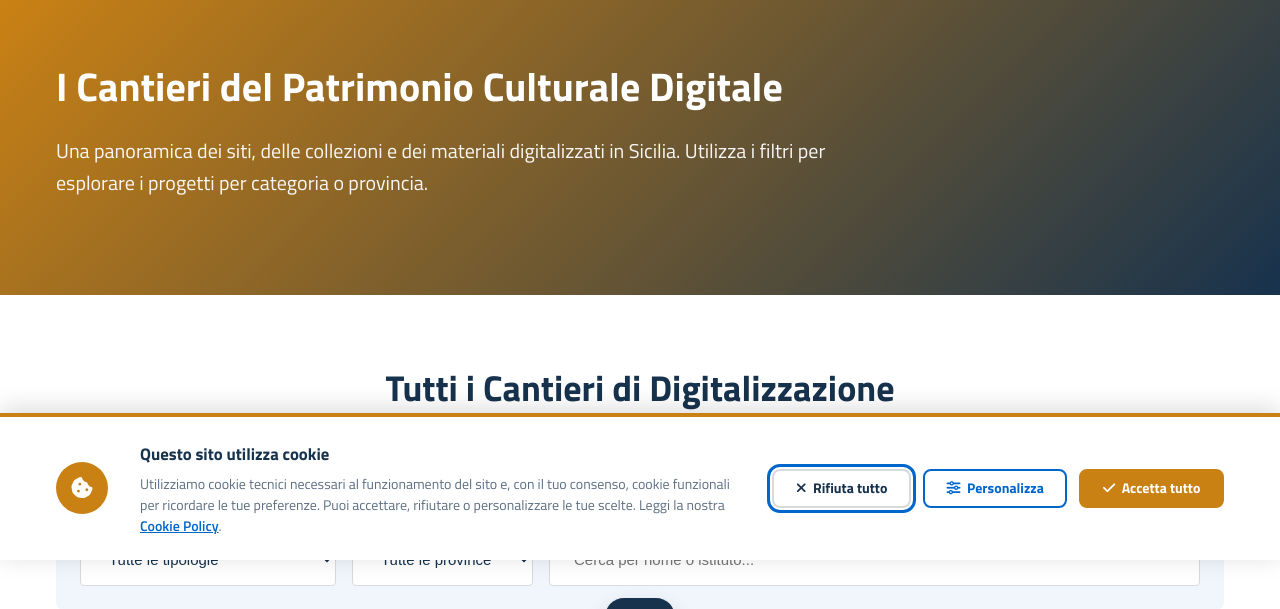
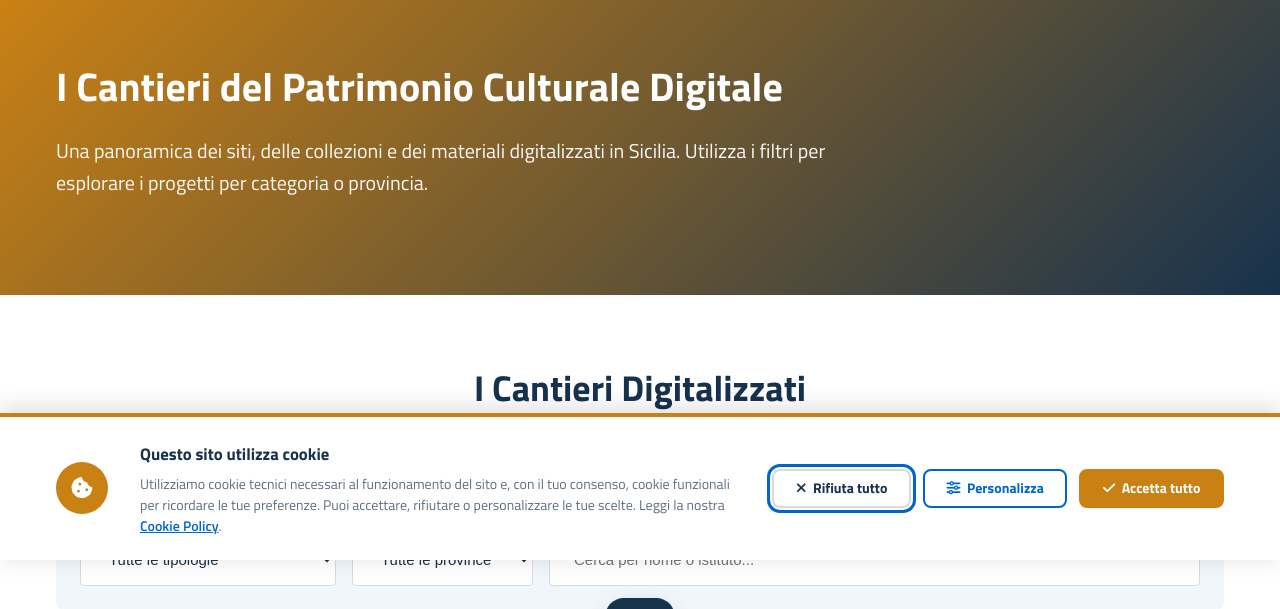
Before and after one commit to Area-Innovazione-SCS/digitalizzazione-beni-culturali, a Flask app: page /cantieri in a window 1280 px wide. Shown: the part 240-849 px from the top of the page. Run offline with Flask 3, Linux system fonts and the light colour scheme.

Commit message:
Cambio traduzione su Cantieri.html, modificato README.md

```diff
--- a/templates/cantieri.html
+++ b/templates/cantieri.html
@@ -42,7 +42,7 @@
     <div class="container">
         <!-- Section Header -->
         <div class="section-header">
-            <h2 class="section-title">{{ _("Tutti i Cantieri di Digitalizzazione") }}</h2>
+            <h2 class="section-title">{{ _("I Cantieri Digitalizzati") }}</h2>
             <p class="section-subtitle">
                 {{ _("Esplora i cantieri filtrando per tipologia di beni o provincia") }}
             </p>
```
Also changed, not shown: README.md, 2 other files.
